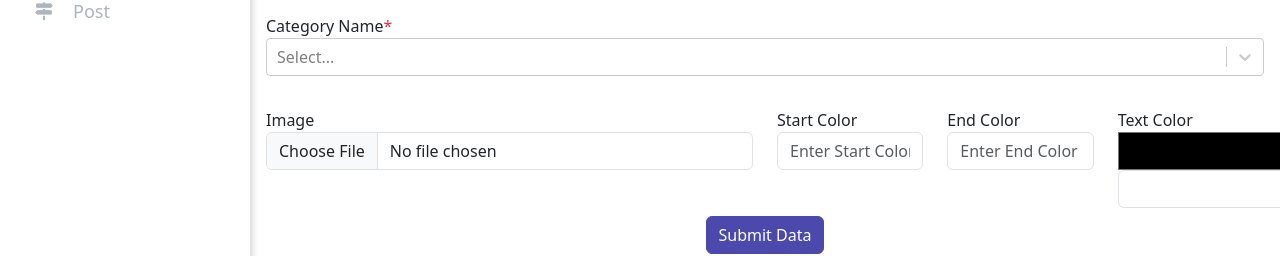
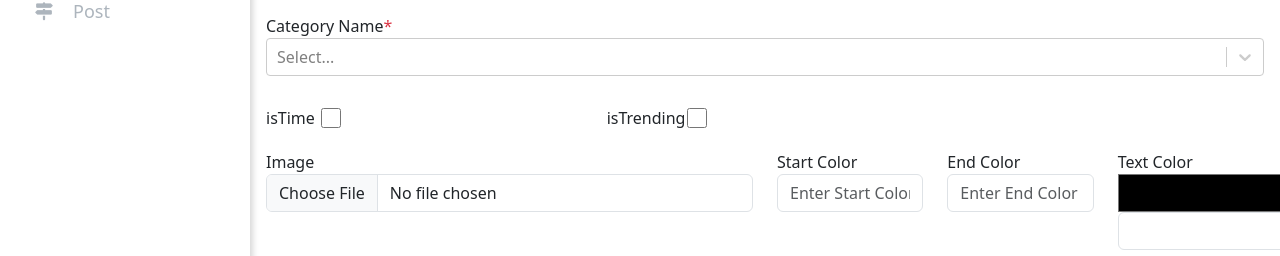
Before and after one commit to darshakkanani2002/daily-quotes-main, a React (Vite) app: page /post in a window 1280 px wide. Shown: the part 236-492 px from the top of the page. Built offline with nearby package versions, Linux system fonts and the light colour scheme; no server answers.

Commit message:
add isTime and isTrending and also add for this css

```diff
--- a/src/App.css
+++ b/src/App.css
@@ -103,6 +103,26 @@ body {
   width: 250px;
 }
 
+input[type='checkbox'] {
+  accent-color: #4B49AC;
+  height: 20px;
+  width: 20px;
+}
+
+.post-checkbox-lable {
+  position: absolute;
+  top: 50%;
+  transform: translateY(-64%);
+}
+
+.post-checkbox-input-1 {
+  margin-left: 55px;
+}
+
+.post-checkbox-input-2 {
+  margin-left: 80px;
+}
+
 /* Add this to your CSS file */
 .spinner {
   border: 4px solid rgba(0, 0, 0, 0.1);
--- a/src/component/pages/post/Post.jsx
+++ b/src/component/pages/post/Post.jsx
@@ -21,7 +21,9 @@ export default function Post({ selectedLanguage }) {
         vTextColor: '', // Use a default color or empty string
         vLanguageId: '',
         vImages: '',
-        vLanguageCode: ''
+        vLanguageCode: '',
+        isTime: false,
+        isTrending: false,
     });
 
     const fileInputRef = useRef(null);
@@ -112,6 +114,23 @@ export default function Post({ selectedLanguage }) {
         if (selectedOption && selectedOption.id) {
             fetchData(selectedOption.id); // Pass the selected category id to fetch data
         }
+    };
+
+    // Handle Cahnge for isTime and isTrending Checkbox----------------------------------------
+    const handleChange = (e) => {
+        const { name, value, type, checked } = e.target;
+
+        // Log to console if isTime checkbox is changed
+        if (name === 'isTime') {
+            console.log('isTime:', checked);
+        } else if (name === 'isTrending') {
+            console.log('isTrending', checked)
+        }
+
+        setPostData({
+            ...postData,
+            [name]: type === 'checkbox' ? checked : value
+        });
     };
     // Handle File Change -----------------------------------------------------------------
     // Inside the Post component
@@ -221,6 +240,8 @@ export default function Post({ selectedLanguage }) {
         formData.append('vEndColor', postData.vEndColor || '#000000');
         formData.append('vTextColor', postData.vTextColor || '#000000');
         formData.append('vLanguageCode', postData.vLanguageCode);
+        formData.append('isTime', postData.isTime);
+        formData.append('isTrending', postData.isTrending)
 
         if (postData.vImages) {
             formData.append('vImages', postData.vImages);
@@ -366,6 +387,7 @@ export default function Post({ selectedLanguage }) {
                     handleHexChange={handleHexChange}
                     isUpdating={isUpdating}
                     options={options}
+                    handleChange={handleChange}
                 />
 
                 {/* Post List Data ---------------------------------------------------------------------- */}
--- a/src/component/pages/post/PostForm.jsx
+++ b/src/component/pages/post/PostForm.jsx
@@ -16,7 +16,8 @@ export default function PostForm({
     preview,
     handleColorChange,
     handleHexChange,
-    isUpdating }) {
+    isUpdating,
+    handleChange }) {
     return (
         <div>
             <div className='side-container category-form p-3'>
@@ -58,6 +59,26 @@ export default function PostForm({
                                 onChange={handleCategorySelect}
                                 options={options}
                                 required
+                            />
+                        </div>
+                        <div className='col-lg-4 position-relative mb-3'>
+                            <label className='post-checkbox-lable'>isTime</label>
+                            <input
+                                type="checkbox"
+                                name="isTime"
+                                checked={postData.isTime}
+                                onChange={handleChange}
+                                className='post-checkbox-input-1'
+                            />
+                        </div>
+                        <div className='col-lg-4 position-relative mb-3'>
+                            <label className='post-checkbox-lable'>isTrending</label>
+                            <input
+                                type="checkbox"
+                                name="isTrending"
+                                checked={postData.isTrending}
+                                onChange={handleChange}
+                                className='post-checkbox-input-2'
                             />
                         </div>
                         <div className='col-lg-6 mb-3'>
```
